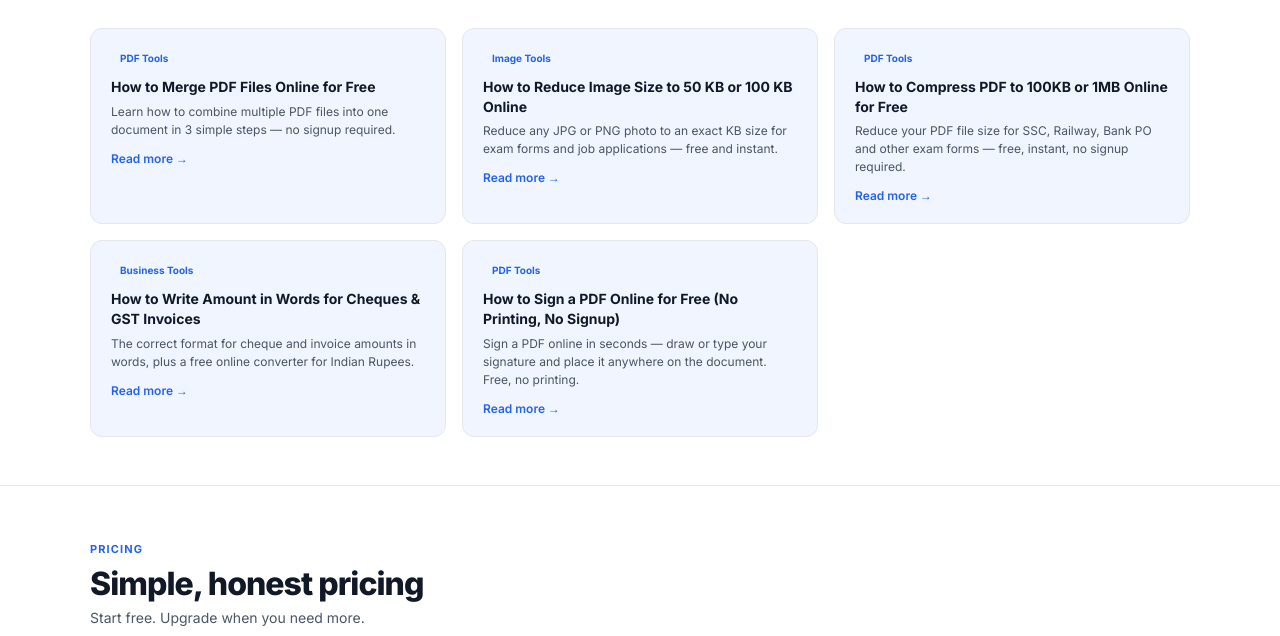
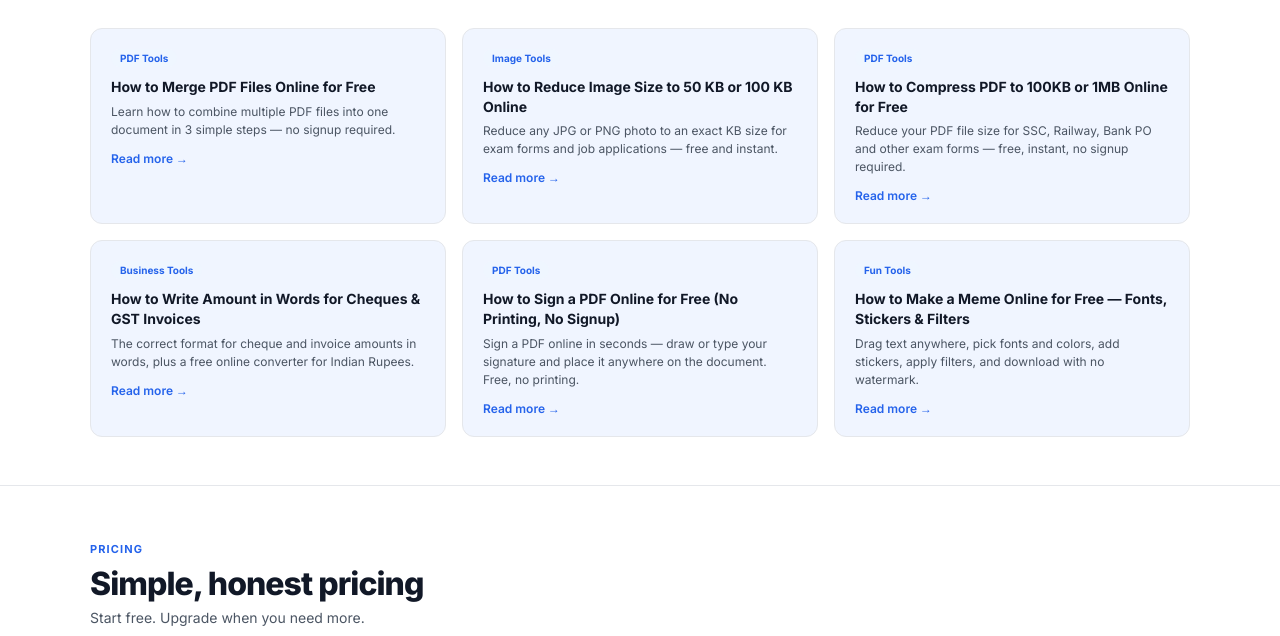
Before and after one commit to Ekramul36/ektools, a Flask app: page / in a window 1280 px wide. Shown: the part 3729-4365 px from the top of the page. Run offline with Flask 3, Linux system fonts and the light colour scheme; some libraries are stand-ins or nearby versions.

Commit message:
Add meme generator blog post card to homepage

```diff
--- a/templates/index.html
+++ b/templates/index.html
@@ -612,6 +612,12 @@ footer{background:#1F2937;padding:36px 20px 20px}
         <p>Sign a PDF online in seconds — draw or type your signature and place it anywhere on the document. Free, no printing.</p>
         <span class="blog-readmore">Read more →</span>
       </a>
+      <a class="blog-card" href="/blog/how-to-make-a-meme-online-free">
+        <span class="blog-tag">Fun Tools</span>
+        <h3>How to Make a Meme Online for Free — Fonts, Stickers & Filters</h3>
+        <p>Drag text anywhere, pick fonts and colors, add stickers, apply filters, and download with no watermark.</p>
+        <span class="blog-readmore">Read more →</span>
+      </a>
     </div>
   </div>
 </section>
```
